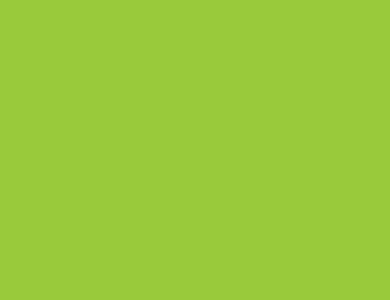
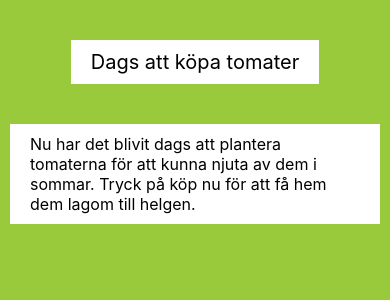
Before and after one commit to Vinnerholt/Charmander, a React Native app in the folder blomsterLandet/: screen / in a window 390 px wide. Shown: the top 300 px of the page. Built offline with nearby package versions, Linux system fonts and the light colour scheme.

Commit message:
created NotificationExpanded PK by JK and LL

```diff
--- a/blomsterLandet/src/App.js
+++ b/blomsterLandet/src/App.js
@@ -1,11 +1,17 @@
 import React from 'react';
 import { View } from 'react-native';
+import NotificationExpanded from './components/notifications/NotificationExpanded';
 
 //The main application
 const App = () => {
     const { viewStyle } = styles;
     return (
-        <View style={viewStyle} />
+        <View style={viewStyle}>
+            <NotificationExpanded
+                title='Dags att köpa tomater'
+                description='Nu har det blivit dags att plantera tomaterna för att kunna njuta av dem i sommar. Tryck på köp nu för att få hem dem lagom till helgen.'
+            />
+        </View>
     );
 };
 
--- /dev/null
+++ b/blomsterLandet/src/components/notifications/NotificationExpanded.js
@@ -0,0 +1,52 @@
+import React from 'react';
+import { View, Text } from 'react-native';
+
+const NotificationExpanded = ({ title, description }) => {
+    const { containerStyle, titleStyle, descriptionStyle, titleBoxStyle, descriptionBoxStyle } = styles;
+    return (
+        <View style={containerStyle}>
+            <View style={titleBoxStyle}>
+                <Text style={titleStyle}>{title}</Text>
+            </View>
+            <View style={descriptionBoxStyle}>
+                <Text style={descriptionStyle}>{description}</Text>
+            </View>
+        </View>
+    );
+};
+
+const styles = {
+    containerStyle: {
+        flex: 1
+    },
+    titleBoxStyle: {
+        backgroundColor: 'white',
+        alignSelf: 'center',
+        marginTop: 40,
+        paddingLeft: 20,
+        paddingRight: 20,
+        paddingTop: 10,
+        paddingBottom: 10
+    },
+    titleStyle: {
+        fontSize: 20,
+        color: '#000'
+    },
+    descriptionBoxStyle: {
+        backgroundColor: 'white',
+        alignSelf: 'center',
+        marginTop: 40,
+        marginLeft: 10,
+        marginRight: 10,
+        paddingLeft: 20,
+        paddingRight: 20,
+        paddingTop: 10,
+        paddingBottom: 10
+    },
+    descriptionStyle: {
+        fontSize: 16,
+        color: '#000'
+    }
+};
+
+export default NotificationExpanded;
```
Also changed, not shown: 1 other file (tests, documents, lock files or other folders).
